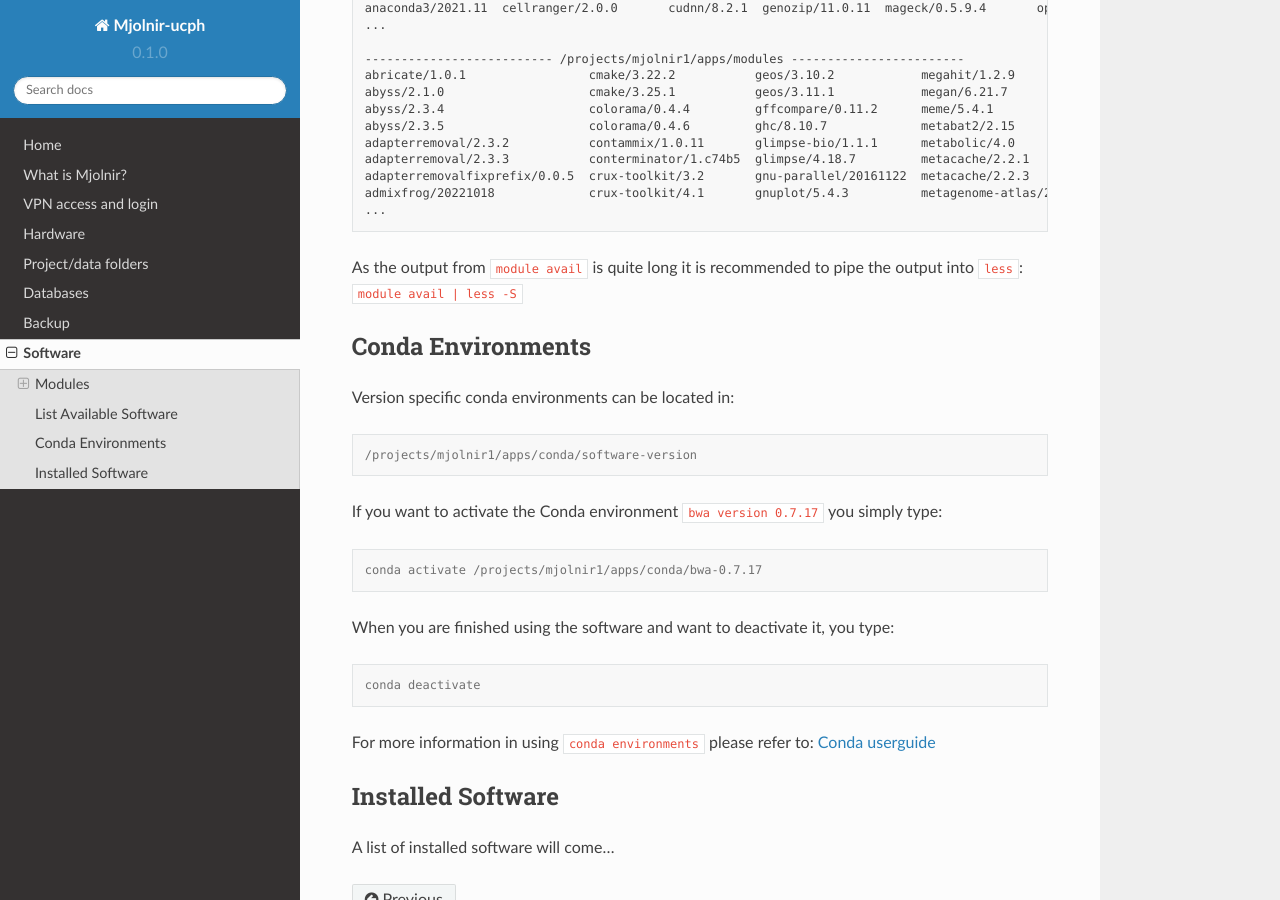
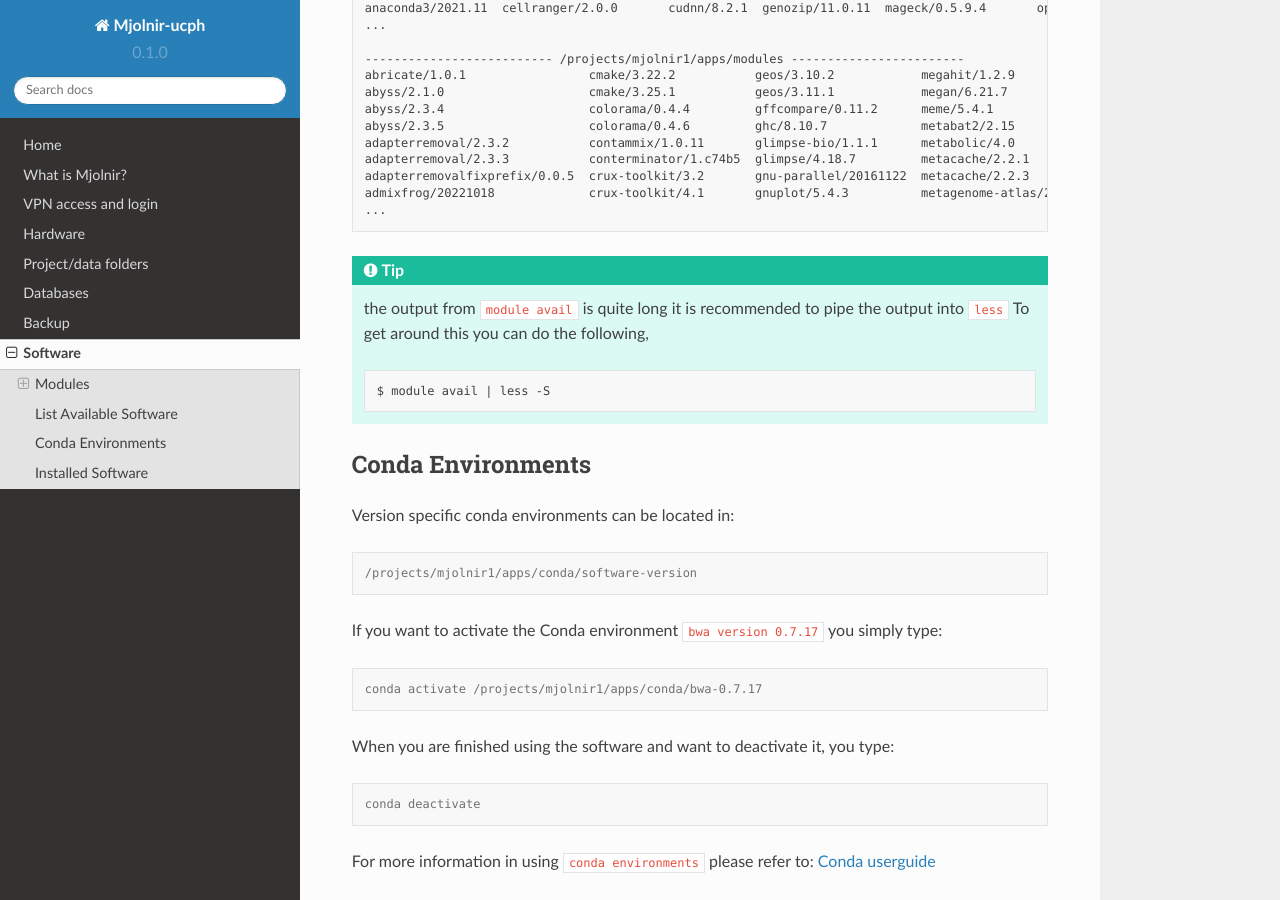
Before and after one commit to bentpetersendk/mjolnir_ucph, a Sphinx documentation site: the page built from docs/source/software.rst, in a window 1280 px wide and 900 px high, scrolled down 854 px. Built offline with Sphinx 7.4.7 and the Read the Docs theme 2.0.0, drawn with Linux system fonts in a browser that asks for light colours.

Commit message:
Update software.rst
added module avail tip

```diff
--- a/docs/source/software.rst
+++ b/docs/source/software.rst
@@ -40,8 +40,15 @@ Using the command ``module avail`` will list all the software available in the c
   admixfrog/20221018             crux-toolkit/4.1       gnuplot/5.4.3          metagenome-atlas/2.8.2  polypolish/0.5.0
   ...
 
-As the output from ``module avail`` is quite long it is recommended to pipe the output into ``less``: ``module avail | less -S``
+.. tip::
 
+  the output from ``module avail`` is quite long it is recommended to
+  pipe the output into ``less``
+  To get around this you can do the following,
+
+  .. code-block:: bash
+
+    $ module avail | less -S
 
 
 Conda Environments
```
